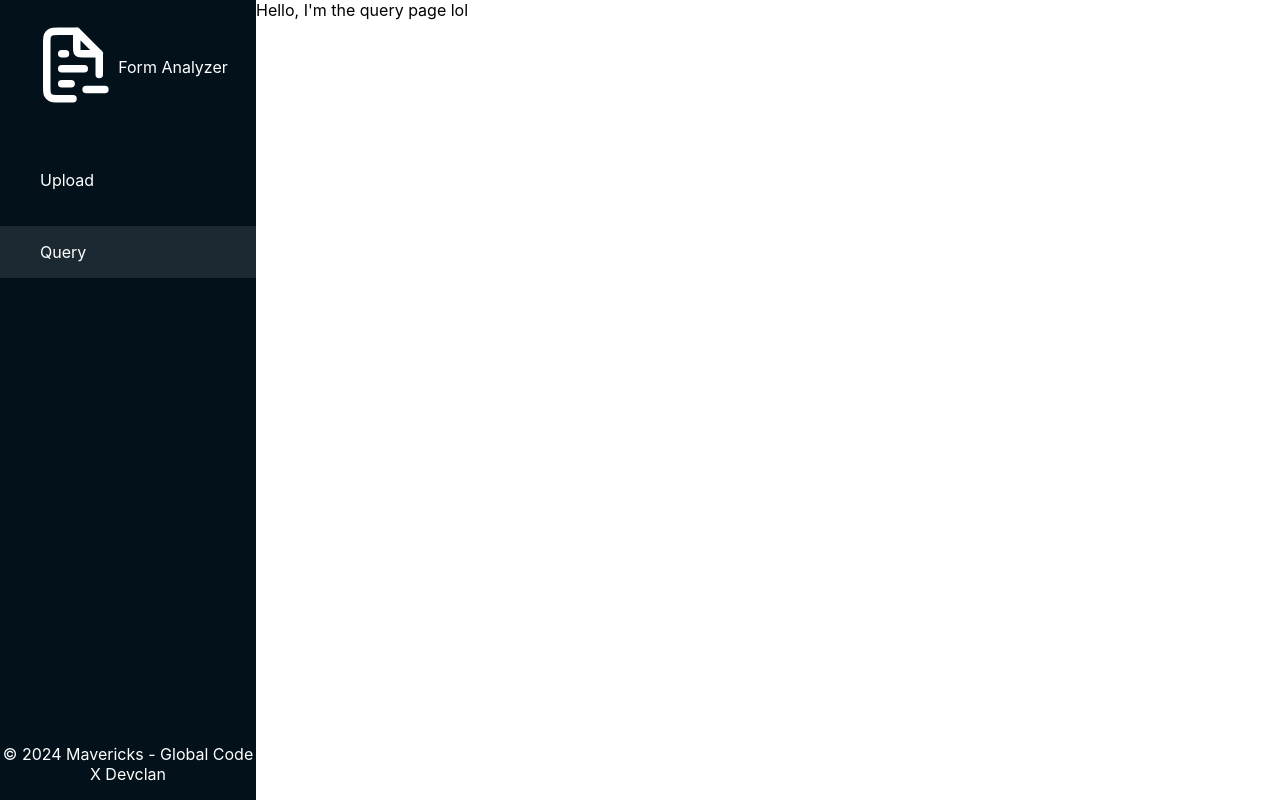
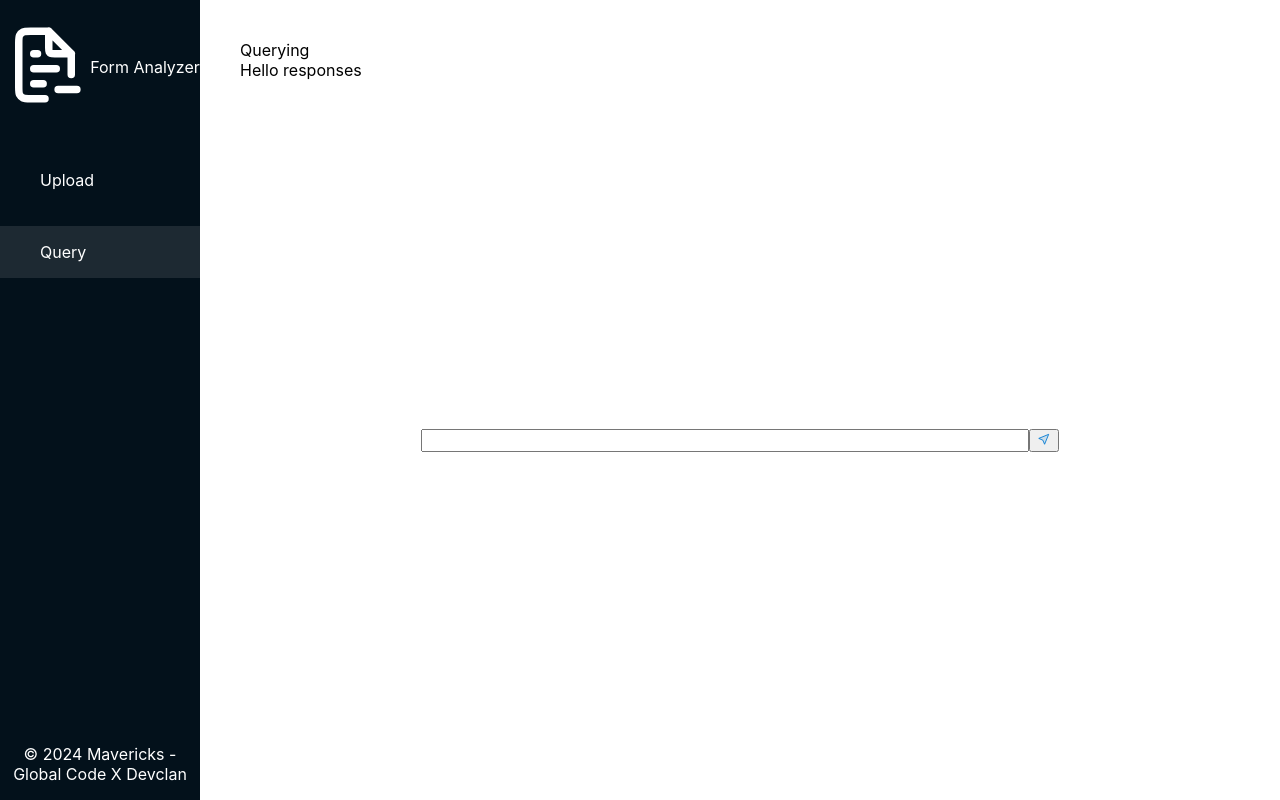
Before and after one commit to Devclan-Mavericks/frontend, a React (Create React App) app: page / in a window 1280 px wide. Both pictures are taken after a click on the element "Query". Built offline with nearby package versions, Linux system fonts and the light colour scheme.

Commit message:
query section update

```diff
--- a/src/querySection/Query.js
+++ b/src/querySection/Query.js
@@ -1,7 +1,30 @@
-const Query = () => {
+import { useState } from "react";
+
+const Query = (props) => {
+    const {filename} = props;
+
+    const [query, setQuery] = useState("");
+
+    const handleQuery = () => {
+        //send query to Lord
+    }
+
     return (
-        <div>
-            Hello, I'm the query page lol
+        <div style={{width:"100%"}} className={"tw-p-10"}>
+            <div>
+                Querying {filename}
+            </div>
+            <div>
+                {/*Query-Response components*/}
+                Hello responses
+            </div>
+
+            <div style={{height:"100%"}} className={"tw-flex tw-justify-center tw-flex-col-reverse"}>
+                <form onSubmit={handleQuery} className={"tw-flex tw-justify-center"}>
+                    <input style={{width:"600px"}} type="text" value={query} onChange={(e) => setQuery(e.target.value)}/>
+                    <button style={{width:"30px"}} type="submit"><svg viewBox="0 0 24 24" fill="none" xmlns="http://www.w3.org/2000/svg" transform="rotate(0)"><g id="SVGRepo_bgCarrier" stroke-width="0"></g><g id="SVGRepo_tracerCarrier" stroke-linecap="round" stroke-linejoin="round"></g><g id="SVGRepo_iconCarrier"> <path opacity="0.15" d="M20 4L3 11L10 14L13 21L20 4Z" fill="#007AD3"></path> <path d="M20 4L3 11L10 14L13 21L20 4Z" stroke="#007AD3" stroke-width="1.5" stroke-linejoin="round"></path> </g></svg></button>
+                </form>
+            </div>
         </div>
     )
 }
```
